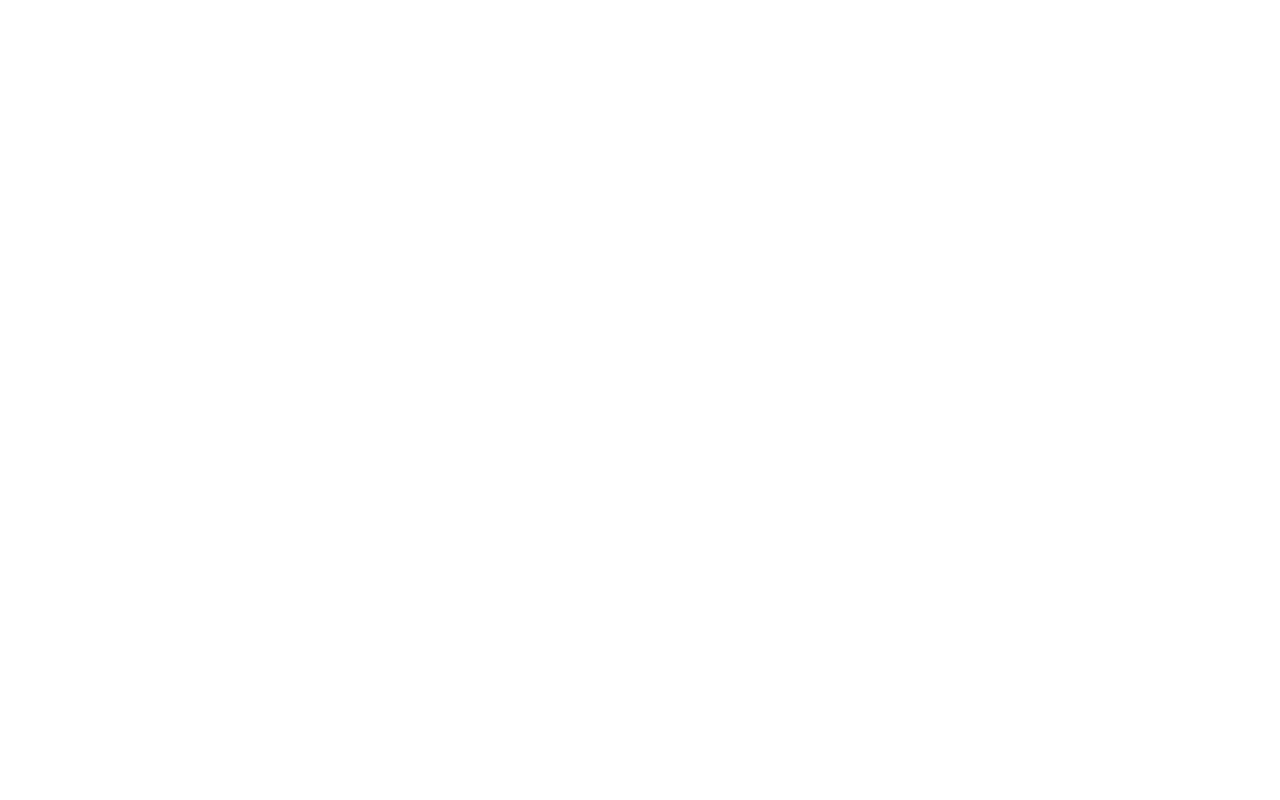
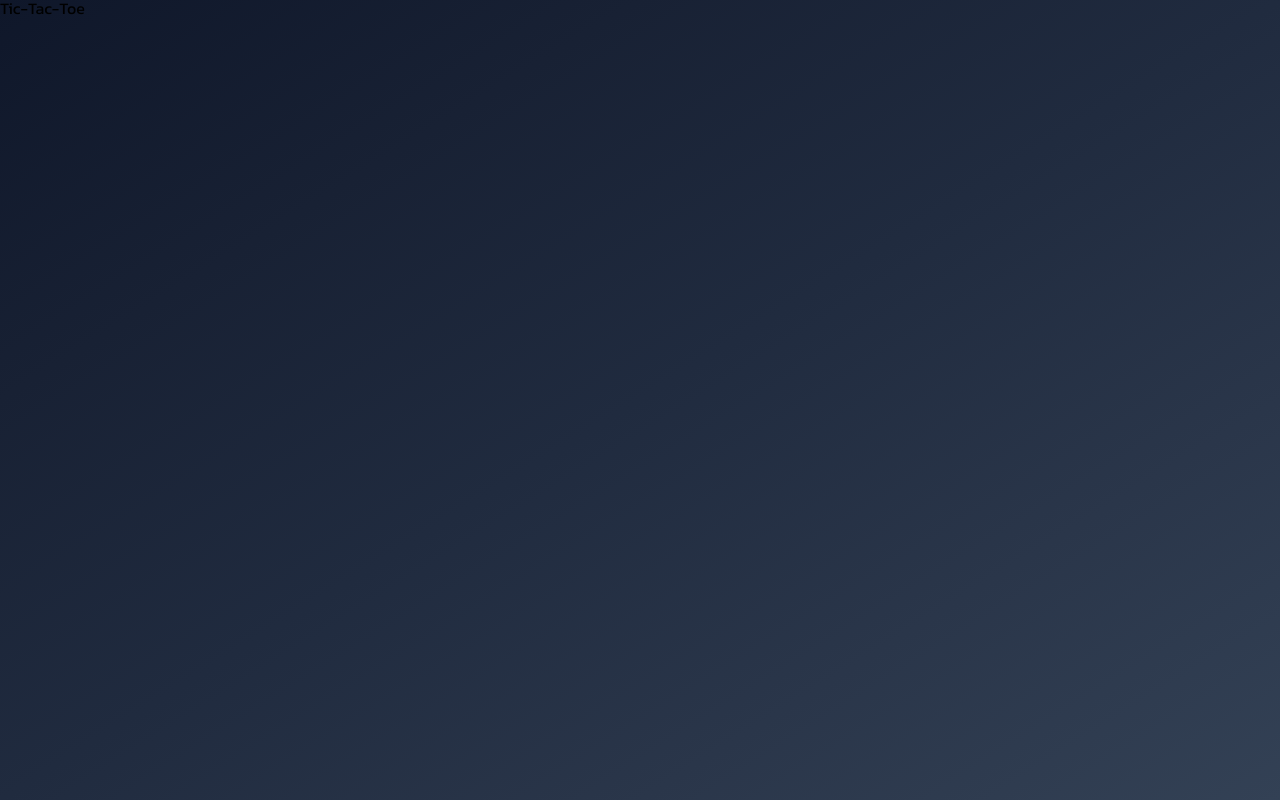
Before and after one commit to simmeringstew/tic-tac-toe, a plain HTML site: page index.html in a window 1280 px wide. Drawn offline with Linux system fonts and the light colour scheme.

Commit message:
Initial page setup completed

```diff
--- a/index.html
+++ b/index.html
@@ -1,17 +1,21 @@
 <!DOCTYPE html>
 <html lang="en">
 <head>
-    <!--- Insert custom fonts here -->
+    <link rel="preconnect" href="https://fonts.googleapis.com">
+    <link rel="preconnect" href="https://fonts.gstatic.com" crossorigin>
+    <link href="https://fonts.googleapis.com/css2?family=Kanit&display=swap" rel="stylesheet">
     <link rel="stylesheet" href="meyer-reset.css">
     <link rel="stylesheet" href="style.css">
-    <link rel="icon" href="Change This">
+    <link rel="icon" href="images/board.png">
     <script defer src="script.js"></script>
     <meta charset="UTF-8">
     <meta http-equiv="X-UA-Compatible" content="IE=edge">
     <meta name="viewport" content="width=device-width, initial-scale=1.0">
-    <title>Change This</title>
+    <title>Tic-Tac-Toe</title>
 </head>
 <body>
-
+    <div class="container">
+        <h1>Tic-Tac-Toe</h1>
+    </div>
 </body>
 </html>
--- a/style.css
+++ b/style.css
@@ -0,0 +1,17 @@
+/* page setup
+--------------------------------
+*/
+
+:root {
+    font-family: 'Kanit', sans-serif;
+    background-image: linear-gradient(to right bottom, #0f172a, #182134, #202b3f, #2a364a, #334155);
+    background-attachment: fixed;
+    --blue: #0284c7;
+    --green: #22c55e;
+    --purple: #a855f7;
+    --white: #f8fafc;
+}
+
+/* page items
+--------------------------------
+*/
```
